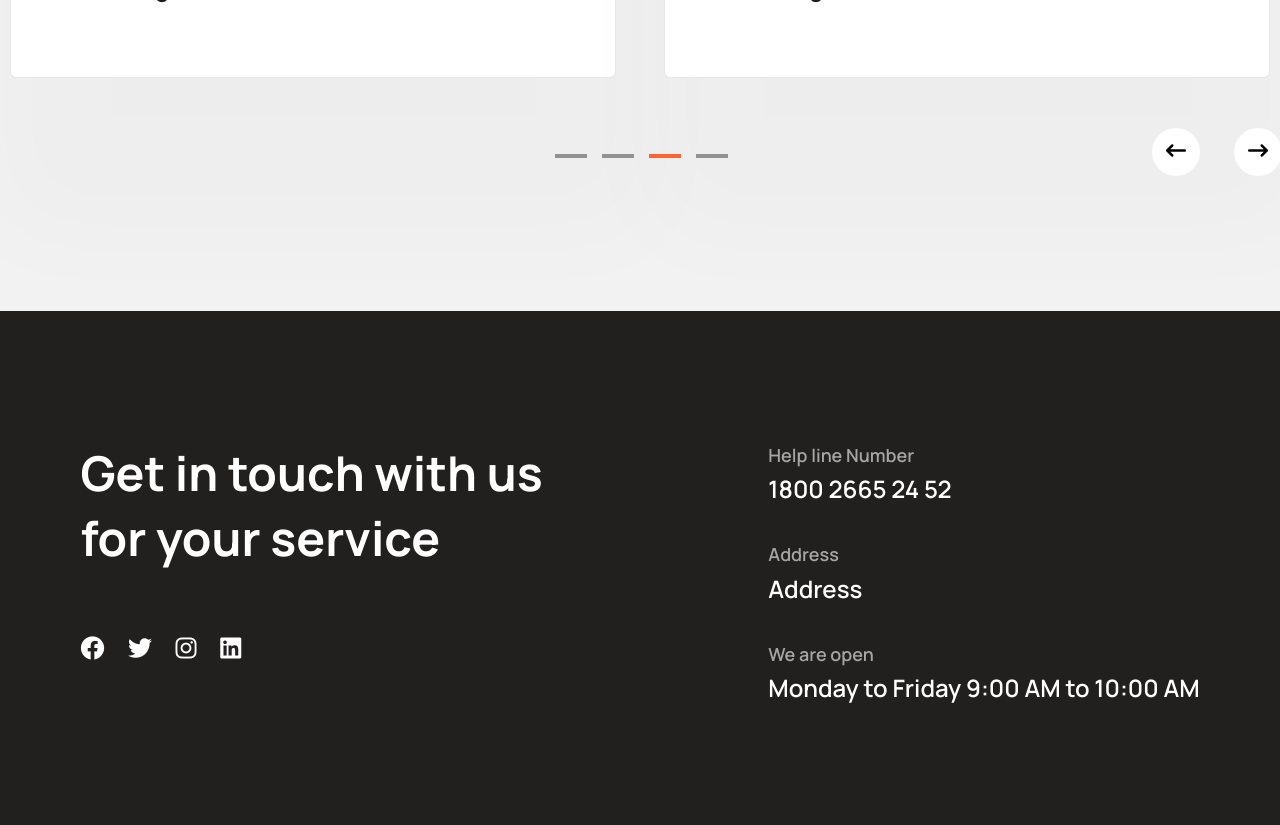
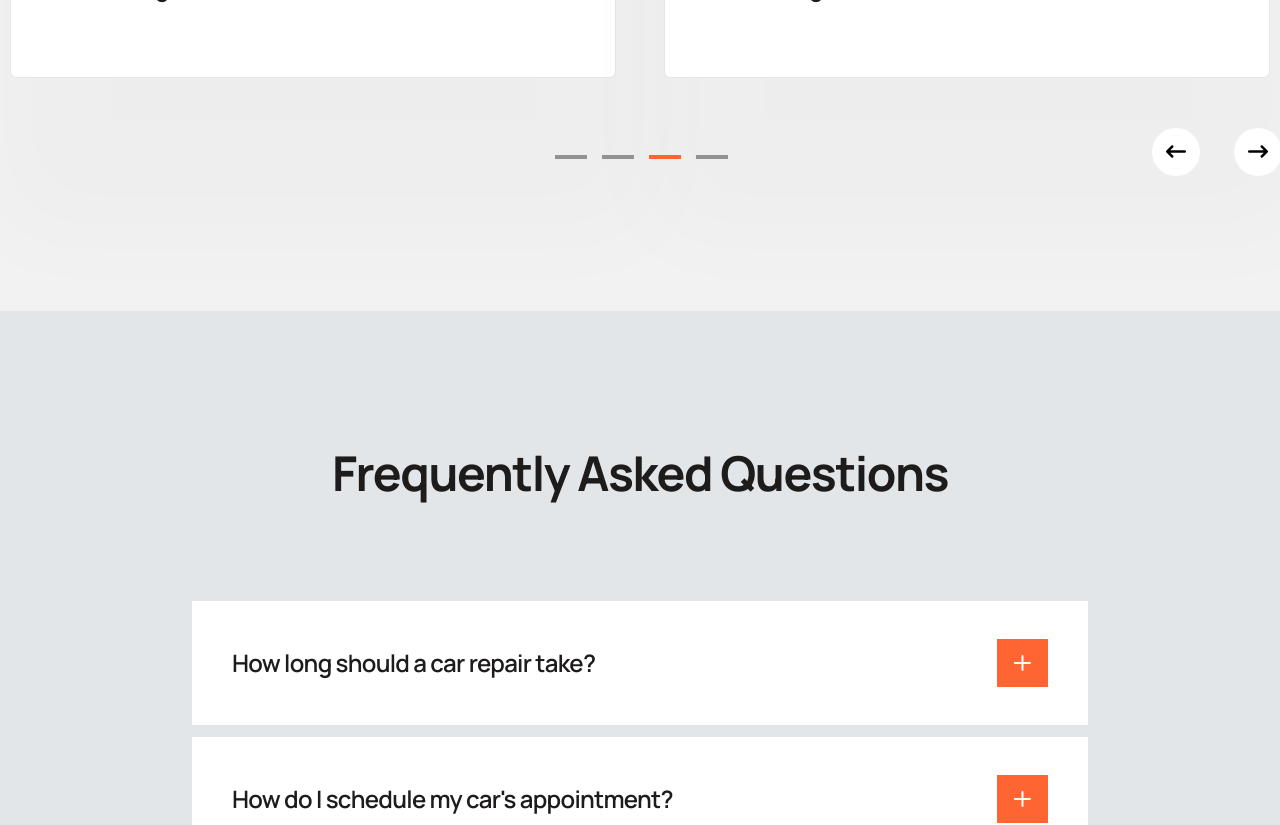
Before and after one commit to ernestas17/CA_Team_4, a React (Create React App) app: page / in a window 1280 px wide. Shown: the part 5000-5825 px from the top of the page. Built offline with nearby package versions, Linux system fonts and the light colour scheme.

Commit message:
FAQ section created

```diff
--- a/src/constants/texts.js
+++ b/src/constants/texts.js
@@ -112,11 +112,42 @@ const TEXTS = {
         text: 'I have got my car repaired at Finsweet many times before, they are good at what they do. Not only did they repair my car in a short comprehensive look on all the working',
       },
     },
+    faqSection: {
+      heading: 'Frequently Asked Questions',
+      accordionData: [
+        {
+          title: 'How long should a car repair take?',
+          content:
+            'I have got my car repaired at Finsweet many times before, they are good at what they do. Not only did they repair my car I have got my car repaired at Finsweet I have got my car repaired at Finsweet',
+        },
+        {
+          title: "How do I schedule my car's appointment?",
+          content:
+            'I have got my car repaired at Finsweet many times before, they are good at what they do. Not only did they repair my car I have got my car repaired at Finsweet I have got my car repaired at Finsweet',
+        },
+        {
+          title: 'What are the repair services provided?',
+          content:
+            'I have got my car repaired at Finsweet many times before, they are good at what they do. Not only did they repair my car I have got my car repaired at Finsweet I have got my car repaired at Finsweet',
+        },
+        {
+          title: 'How do I find auto body shops near me?',
+          content:
+            'I have got my car repaired at Finsweet many times before, they are good at what they do. Not only did they repair my car I have got my car repaired at Finsweet I have got my car repaired at Finsweet',
+        },
+        {
+          title: 'Genuine spare parts during car repair?',
+          content:
+            'I have got my car repaired at Finsweet many times before, they are good at what they do. Not only did they repair my car I have got my car repaired at Finsweet I have got my car repaired at Finsweet',
+        },
+      ],
+    },
   },
   callToAction: {
     heading: 'Get in touch with us for your service related query',
     button: 'Contact Us',
   },
+
   footerContacts: {
     heading: 'Get in touch with us for your service',
     phone: {
--- a/src/pages/HomePage/HomePage.jsx
+++ b/src/pages/HomePage/HomePage.jsx
@@ -1,11 +1,12 @@
 import HeroSection from './components/HeroSection';
 import ServicesSection from './components/ServicesSection/ServicesSection';
-import ProcessSection from './components/processSection/ProcessSection';
+import ProcessSection from './components/ProcessSection/ProcessSection';
 import CardsSection from './components/CardsSection/CardsSection';
 import CallToAction from '../../components/CallToAction';
 import ExperienceSection from './components/ExperienceSection/ExperienceSection';
 import BrandsSection from './components/BrandsSection';
 import ReviewsSection from './components/ReviewsSecton';
+import FaqSection from './components/FaqSection';
 import FooterContacts from '../../components/FooterContacts';
 
 import { StyledHomePage } from './HomePage.style';
@@ -21,6 +22,7 @@ const HomePage = () => {
       <ExperienceSection />
       <BrandsSection />
       <ReviewsSection />
+      <FaqSection />
       <FooterContacts />
     </StyledHomePage>
   );
--- /dev/null
+++ b/src/pages/HomePage/components/FaqSection/Accordion/Accordion.jsx
@@ -0,0 +1,42 @@
+import React from 'react';
+import plusIcon from '../../../../../assets/icons/homePage/faqSection/Plus.svg';
+import minusIcon from '../../../../../assets/icons/homePage/faqSection/Minus.svg';
+
+import { useState } from 'react';
+
+import {
+  StyledAccordion,
+  StyledAccordionTitle,
+  StyledAccordionContent,
+} from './Accortion.style';
+
+const Accordion = ({ title, content }) => {
+  // State
+  const [isActive, setIsActive] = useState(false);
+
+  return (
+    <StyledAccordion>
+      <div>
+        <StyledAccordionTitle
+          expanded={!isActive}
+          onClick={() => setIsActive(!isActive)}>
+          <h6>{title}</h6>
+          <div>
+            {isActive ? (
+              <img src={minusIcon} alt={'minus'} />
+            ) : (
+              <img src={plusIcon} alt={'plus'} />
+            )}
+          </div>
+        </StyledAccordionTitle>
+        {isActive && (
+          <StyledAccordionContent>
+            <p> {content}</p>
+          </StyledAccordionContent>
+        )}
+      </div>
+    </StyledAccordion>
+  );
+};
+
+export default Accordion;
--- /dev/null
+++ b/src/pages/HomePage/components/FaqSection/Accordion/Accortion.style.jsx
@@ -0,0 +1,58 @@
+import styled from 'styled-components';
+
+export const StyledAccordion = styled.div`
+  width: 100%;
+  max-width: 896px;
+  -webkit-tap-highlight-color: transparent;
+
+  &:not(:last-child) {
+    margin-bottom: 12px;
+  }
+`;
+
+export const StyledAccordionTitle = styled.div`
+  display: flex;
+  flex-direction: row;
+  justify-content: space-between;
+  align-items: center;
+  cursor: pointer;
+  background-color: #fff;
+  padding: ${(props) => (props.expanded ? '38px 40px' : '38px 40px 16px 40px')};
+
+  & h6 {
+    font-weight: 600;
+    font-size: 18px;
+    line-height: 36px;
+    letter-spacing: -0.03em;
+    color: #1e1b1b;
+
+    @media screen and (min-width: 466px) {
+      font-size: 24px;
+    }
+  }
+
+  div {
+    width: 51.08px;
+    height: 48px;
+    background-color: #ff6433;
+    color: #fff;
+
+    display: flex;
+    align-items: center;
+    justify-content: center;
+  }
+`;
+
+export const StyledAccordionContent = styled.div`
+  padding: 0px 40px 38px 40px;
+  background-color: #fff;
+
+  & p {
+    font-weight: 600;
+    font-size: 18px;
+    line-height: 175%;
+
+    color: #939191;
+    max-width: 701px;
+  }
+`;
--- /dev/null
+++ b/src/pages/HomePage/components/FaqSection/Accordion/index.js
@@ -0,0 +1,3 @@
+import Accordion from './Accordion';
+
+export default Accordion;
--- /dev/null
+++ b/src/pages/HomePage/components/FaqSection/FaqSection.jsx
@@ -0,0 +1,18 @@
+import { StyledFaqSection } from './FaqSection.style';
+import Accordion from './Accordion/Accordion';
+import TEXTS from '../../../../constants/texts';
+
+const accordionData = TEXTS.homePage.faqSection.accordionData;
+
+const FaqSection = () => {
+  return (
+    <StyledFaqSection>
+      <h3>{TEXTS.homePage.faqSection.heading}</h3>
+      {accordionData.map(({ title, content }) => (
+        <Accordion title={title} content={content} />
+      ))}
+    </StyledFaqSection>
+  );
+};
+
+export default FaqSection;
--- /dev/null
+++ b/src/pages/HomePage/components/FaqSection/FaqSection.style.jsx
@@ -0,0 +1,19 @@
+import styled from 'styled-components';
+
+export const StyledFaqSection = styled.section`
+  background: #e2e6e9;
+  padding: 128px 10px;
+  display: flex;
+  flex-direction: column;
+  align-items: center;
+
+  & h3 {
+    font-weight: 700;
+    font-size: 48px;
+    line-height: 140%;
+    text-align: center;
+    letter-spacing: -0.03em;
+    color: #1e1b1b;
+    margin-bottom: 95px;
+  }
+`;
--- /dev/null
+++ b/src/pages/HomePage/components/FaqSection/index.js
@@ -0,0 +1,3 @@
+import FaqSection from "./FaqSection";
+
+export default FaqSection
--- a/src/pages/HomePage/components/ReviewsSecton/SliderBtn.style.jsx
+++ b/src/pages/HomePage/components/ReviewsSecton/SliderBtn.style.jsx
@@ -1,6 +1,9 @@
 import styled from 'styled-components';
 
 export const StyledSliderBtn = styled.button`
+  display: flex;
+  align-items: center;
+  justify-content: center;
   width: 48px;
   height: 48px;
   border: none;
```
Also changed, not shown: src/assets/icons/homePage/faqSection/Minus.svg (added), src/assets/icons/homePage/faqSection/Plus.svg (added).
